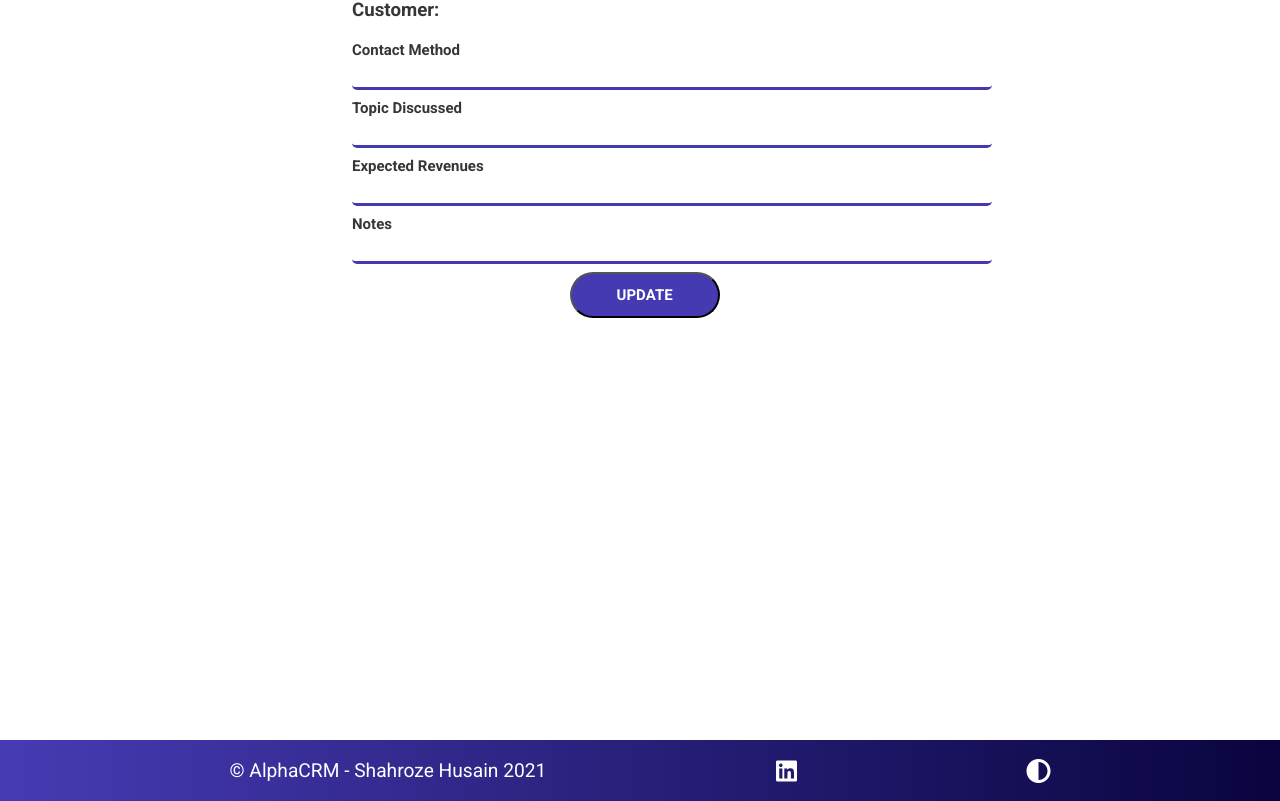
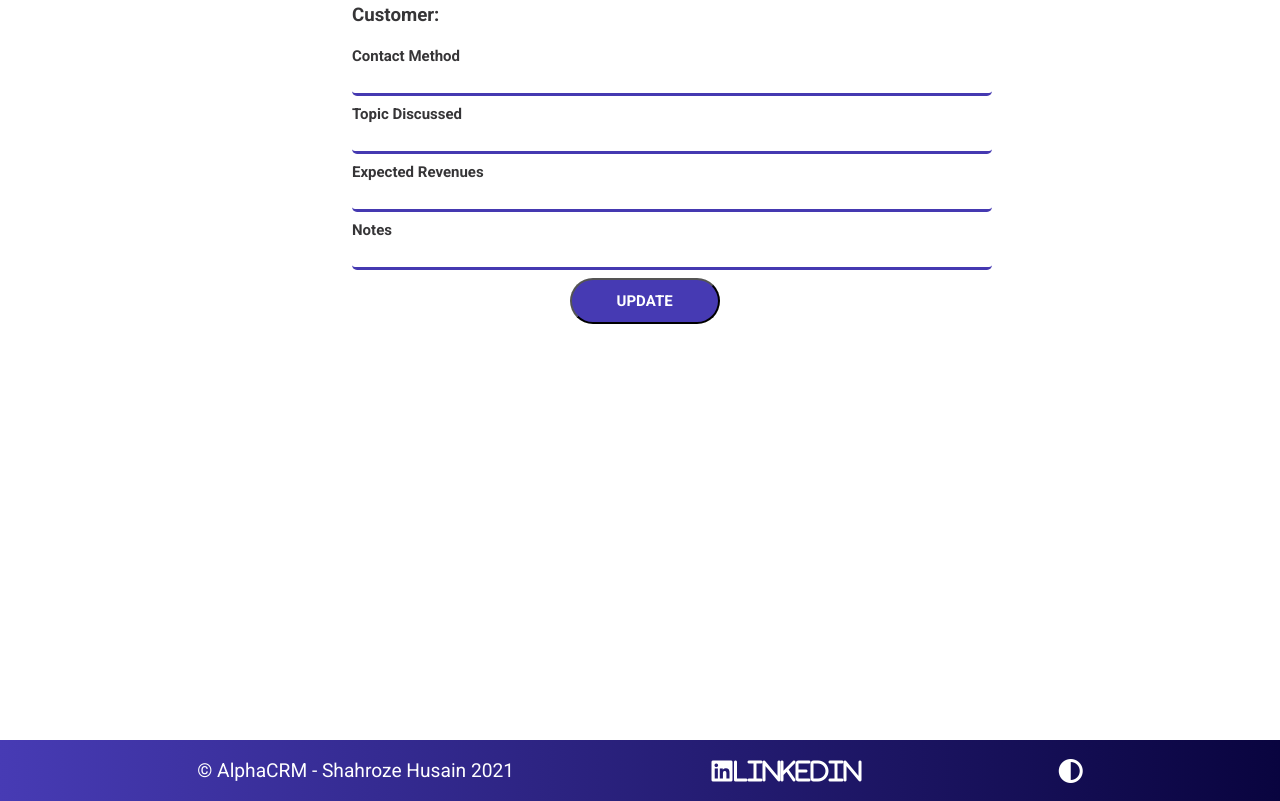
Before and after one commit to shahroze93/alpha-crm, a React (Create React App) app in the folder crm-app/: page /editComm/1 in a window 1280 px wide. Shown: the part 247-1048 px from the top of the page. Built offline with nearby package versions, Linux system fonts and the light colour scheme; no server answers.

Commit message:
Added loader to homepage for inital loading

```diff
--- a/crm-app/package.json
+++ b/crm-app/package.json
@@ -11,6 +11,7 @@
     "react-dom": "^17.0.2",
     "react-router-dom": "^5.2.0",
     "react-scripts": "4.0.3",
+    "react-spinners": "^0.11.0",
     "styled-components": "^5.3.0",
     "web-vitals": "^1.1.2"
   },
--- a/crm-app/src/components/CustomerSearch.jsx
+++ b/crm-app/src/components/CustomerSearch.jsx
@@ -4,6 +4,9 @@ import { useEffect, useState } from 'react';
 import axios from "axios";
 import { Link } from "react-router-dom"
 import DeleteCustomer from './DeleteCustomer';
+import { css } from "@emotion/react";
+import Loader from "react-spinners/RiseLoader";
+
 
 const AIRTABLE_KEY = process.env.REACT_APP_AIRTABLE_KEY;
 const AIRTABLE_BASE = process.env.REACT_APP_AIRTABLE_BASE;
@@ -12,6 +15,14 @@ const URL = `https://api.airtable.com/v0/${AIRTABLE_BASE}/customers?sort%5B0%5D%
 
 function CustomerSearch() {
   const [customers, setCustomers] = useState([]);
+
+    // Loader added with assistance from https://github.com/davidhu2000/react-spinners
+    let [loading, setLoading] = useState(true);
+    const override = css`
+      display: block;
+      margin-top: 100px;
+      margin: 0 auto;
+    `;
 
   useEffect(() => {
     fetchData();
@@ -24,6 +35,7 @@ function CustomerSearch() {
     // console.log(res.data.records);
     setCustomers(res.data.records);
     setFilteredData(res.data.records)
+    setLoading(!loading)
   }
 
   // Assistance taken from https://levelup.gitconnected.com/how-to-search-filter-through-data-in-react-26f1545fe3a1
@@ -40,11 +52,11 @@ function CustomerSearch() {
     setFilteredData(result);
     }
 
-
   return (
     <div className="customerListContainer">
       <label className="searchLabel" >SEARCH: </label>
       <input type="text" className="searchBar" onChange={(event) =>handleSearch(event)} placeholder="SEARCH" />
+      <Loader color={'#4539b1'} loading={loading} css={override} size={120} />
       {filteredData?.map((info, index) => {
         return (
           <DeleteCustomer fetchData={fetchData} info={info} key={index} />
--- a/crm-app/src/components/DarkMode/Themes.js
+++ b/crm-app/src/components/DarkMode/Themes.js
@@ -14,4 +14,5 @@ export const darkTheme = {
   headers2: '#7FFF00',
   a: '#FAFAFA',
   contentBox: '#191919',
+  customerBox: '#363537',
 }
--- a/crm-app/src/components/Footer/Footer.css
+++ b/crm-app/src/components/Footer/Footer.css
@@ -11,7 +11,8 @@
   cursor: pointer;
 }
 
-.footer i {
+.footer i,
+a {
   text-decoration: none;
   list-style: none;
   color: white;
--- a/crm-app/src/components/Footer/Footer.jsx
+++ b/crm-app/src/components/Footer/Footer.jsx
@@ -5,9 +5,8 @@ function Footer (props) {
   return (
     <footer className="footer">
       <p>© AlphaCRM - Shahroze Husain 2021</p>
-      <i className="fab fa-linkedin" href="https://www.linkedin.com/in/shahrozehusain" ></i>
-      {/* <p onClick={props.themeToggler}>Switch Theme</p> */}
-      <i class="fas fa-adjust" onClick={props.themeToggler}></i>
+      <a className="fab fa-linkedin" href="https://www.linkedin.com/in/shahrozehusain" >Linkedin</a>
+      <i className="fas fa-adjust" onClick={props.themeToggler}></i>
     </footer>
   )
 }
```
Also changed, not shown: 1 other file (tests, documents, lock files or other folders).
